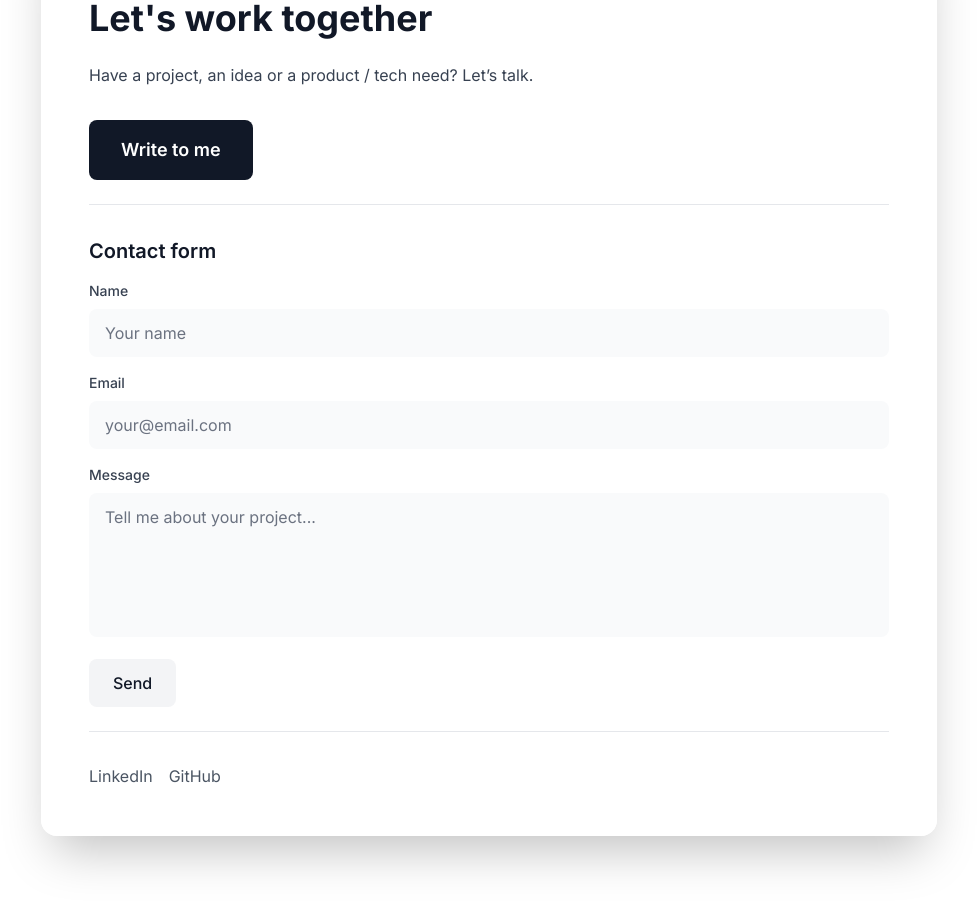
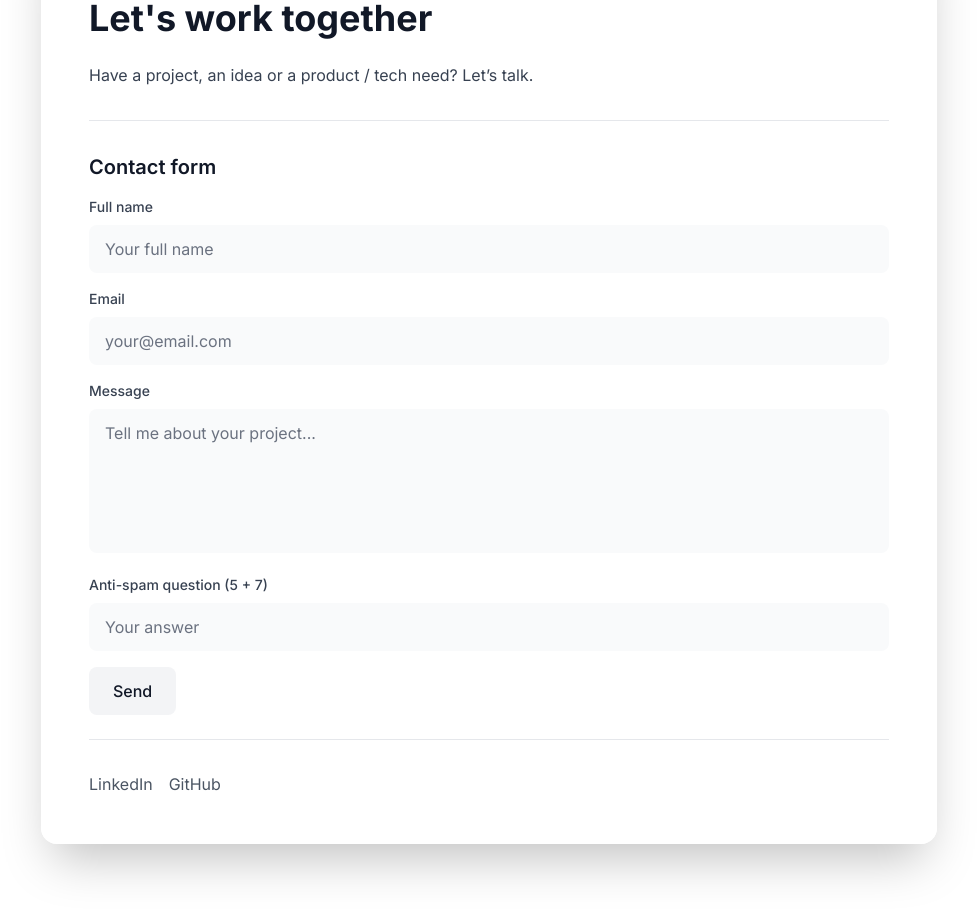
Before and after one commit to sachafontaine/sacha-fontaine-site, a Next.js app: page / in a window 1280 px wide. Shown: the part 3040-3956 px from the top of the page, without its empty margins (151-1128 px from the left). Built offline with nearby package versions, Linux system fonts and the light colour scheme.

Commit message:
Make contact form functional with captcha

```diff
--- /dev/null
+++ b/app/api/contact/route.ts
@@ -0,0 +1,78 @@
+import { NextResponse } from "next/server";
+
+type Captcha = {
+  a?: number;
+  b?: number;
+};
+
+interface ContactPayload {
+  name?: string;
+  email?: string;
+  message?: string;
+  captcha?: Captcha;
+  captchaAnswer?: string;
+}
+
+const RESEND_API_KEY = process.env.RESEND_API_KEY;
+
+export async function POST(request: Request) {
+  let body: ContactPayload;
+
+  try {
+    body = await request.json();
+  } catch (error) {
+    console.error("Invalid contact payload", error);
+    return NextResponse.json({ error: "Requête invalide." }, { status: 400 });
+  }
+
+  if (!RESEND_API_KEY) {
+    return NextResponse.json(
+      { error: "Email service is not configured." },
+      { status: 500 },
+    );
+  }
+
+  const { name, email, message, captcha, captchaAnswer } = body;
+
+  if (!name?.trim() || !email?.trim() || !message?.trim() || !captchaAnswer?.trim()) {
+    return NextResponse.json({ error: "Tous les champs sont requis." }, { status: 400 });
+  }
+
+  const expected = (captcha?.a ?? 0) + (captcha?.b ?? 0);
+  if (Number(captchaAnswer) !== expected || expected <= 0) {
+    return NextResponse.json({ error: "Captcha invalide." }, { status: 400 });
+  }
+
+  const fromAddress = process.env.RESEND_FROM_EMAIL || "contact@sacha-fontaine.com";
+
+  try {
+    const response = await fetch("https://api.resend.com/emails", {
+      method: "POST",
+      headers: {
+        Authorization: `Bearer ${RESEND_API_KEY}`,
+        "Content-Type": "application/json",
+      },
+      body: JSON.stringify({
+        from: fromAddress,
+        to: ["sachafontaine.pro@gmail.com"],
+        reply_to: email,
+        subject: `Nouveau message de ${name}`,
+        text: `Nom: ${name}\nEmail: ${email}\n\n${message}`,
+      }),
+    });
+
+    if (!response.ok) {
+      const errorDetail = await response.text();
+      console.error("Resend error", errorDetail);
+      return NextResponse.json({ error: "Impossible d'envoyer le message pour le moment." }, { status: 500 });
+    }
+
+    return NextResponse.json({ success: true });
+  } catch (error) {
+    console.error("Contact form error", error);
+    return NextResponse.json(
+      { error: "Impossible d'envoyer le message pour le moment." },
+      { status: 500 },
+    );
+  }
+}
--- a/components/Contact.tsx
+++ b/components/Contact.tsx
@@ -1,10 +1,92 @@
 "use client";
 
 import { motion } from "framer-motion";
+import { FormEvent, useMemo, useState } from "react";
 import { useLanguage } from "@/contexts/LanguageContext";
+
+type Captcha = {
+  a: number;
+  b: number;
+};
+
+const generateCaptcha = (): Captcha => ({
+  a: Math.floor(Math.random() * 8) + 2,
+  b: Math.floor(Math.random() * 8) + 2,
+});
 
 export default function Contact() {
   const { t } = useLanguage();
+  const [formData, setFormData] = useState({
+    name: "",
+    email: "",
+    message: "",
+    captchaAnswer: "",
+  });
+  const [captcha, setCaptcha] = useState<Captcha>(generateCaptcha);
+  const [status, setStatus] = useState<"idle" | "loading" | "success" | "error">(
+    "idle",
+  );
+  const [feedback, setFeedback] = useState<string | null>(null);
+
+  const captchaQuestion = useMemo(
+    () => `${captcha.a} + ${captcha.b}`,
+    [captcha.a, captcha.b],
+  );
+
+  const resetForm = () => {
+    setFormData({ name: "", email: "", message: "", captchaAnswer: "" });
+    setCaptcha(generateCaptcha());
+  };
+
+  const handleSubmit = async (event: FormEvent<HTMLFormElement>) => {
+    event.preventDefault();
+    setFeedback(null);
+
+    if (
+      !formData.name.trim() ||
+      !formData.email.trim() ||
+      !formData.message.trim() ||
+      !formData.captchaAnswer.trim()
+    ) {
+      setStatus("error");
+      setFeedback(t("contact.requiredFields"));
+      return;
+    }
+
+    setStatus("loading");
+
+    try {
+      const response = await fetch("/api/contact", {
+        method: "POST",
+        headers: {
+          "Content-Type": "application/json",
+        },
+        body: JSON.stringify({
+          name: formData.name,
+          email: formData.email,
+          message: formData.message,
+          captcha,
+          captchaAnswer: formData.captchaAnswer,
+        }),
+      });
+
+      if (response.ok) {
+        setStatus("success");
+        setFeedback(t("contact.success"));
+        resetForm();
+      } else {
+        const data = await response.json().catch(() => null);
+        setStatus("error");
+        setFeedback(data?.error ?? t("contact.error"));
+        setCaptcha(generateCaptcha());
+      }
+    } catch (error) {
+      console.error(error);
+      setStatus("error");
+      setFeedback(t("contact.error"));
+      setCaptcha(generateCaptcha());
+    }
+  };
 
   return (
     <section id="contact" className="py-12 px-4 sm:px-6 lg:px-8 pb-24">
@@ -32,24 +114,11 @@ export default function Contact() {
           </p>
 
           <div className="space-y-6">
-            <a
-              href="mailto:sacha@example.com"
-              className="inline-block"
-            >
-              <motion.button
-                whileHover={{ scale: 1.05 }}
-                whileTap={{ scale: 0.95 }}
-                className="px-8 py-4 rounded-lg dark:bg-gray-800 bg-gray-900 dark:text-white text-white font-semibold text-lg transition-all duration-200 w-full sm:w-auto"
-              >
-                {t("contact.writeMe")}
-              </motion.button>
-            </a>
-
             <div className="mt-8 pt-8 dark:border-t border-t dark:border-gray-800 border-gray-200">
               <h3 className="text-xl font-semibold dark:text-white text-gray-900 mb-4">
                 {t("contact.formTitle")}
               </h3>
-              <form className="space-y-4">
+              <form className="space-y-4" onSubmit={handleSubmit}>
                 <div>
                   <label
                     htmlFor="name"
@@ -61,8 +130,17 @@ export default function Contact() {
                     type="text"
                     id="name"
                     name="name"
+                    required
                     className="w-full px-4 py-3 rounded-lg dark:bg-gray-800/50 bg-gray-50 dark:border-gray-700/50 border-gray-300 dark:text-white text-gray-900 placeholder-gray-500 focus:outline-none focus:border-gray-500 focus:ring-1 focus:ring-gray-500 transition-all"
                     placeholder={t("contact.namePlaceholder")}
+                    value={formData.name}
+                    onChange={(event) =>
+                      setFormData((previous) => ({
+                        ...previous,
+                        name: event.target.value,
+                      }))
+                    }
+                    autoComplete="name"
                   />
                 </div>
                 <div>
@@ -76,8 +154,17 @@ export default function Contact() {
                     type="email"
                     id="email"
                     name="email"
+                    required
                     className="w-full px-4 py-3 rounded-lg dark:bg-gray-800/50 bg-gray-50 dark:border-gray-700/50 border-gray-300 dark:text-white text-gray-900 placeholder-gray-500 focus:outline-none focus:border-gray-500 focus:ring-1 focus:ring-gray-500 transition-all"
                     placeholder={t("contact.emailPlaceholder")}
+                    value={formData.email}
+                    onChange={(event) =>
+                      setFormData((previous) => ({
+                        ...previous,
+                        email: event.target.value,
+                      }))
+                    }
+                    autoComplete="email"
                   />
                 </div>
                 <div>
@@ -91,19 +178,61 @@ export default function Contact() {
                     id="message"
                     name="message"
                     rows={5}
+                    required
                     className="w-full px-4 py-3 rounded-lg dark:bg-gray-800/50 bg-gray-50 dark:border-gray-700/50 border-gray-300 dark:text-white text-gray-900 placeholder-gray-500 focus:outline-none focus:border-accent focus:ring-1 focus:ring-accent transition-all resize-none"
                     placeholder={t("contact.messagePlaceholder")}
+                    value={formData.message}
+                    onChange={(event) =>
+                      setFormData((previous) => ({
+                        ...previous,
+                        message: event.target.value,
+                      }))
+                    }
                   />
                 </div>
+                <div>
+                  <label
+                    htmlFor="captcha"
+                    className="block text-sm font-medium dark:text-gray-300 text-gray-700 mb-2"
+                  >
+                    {t("contact.captcha")} ({captchaQuestion})
+                  </label>
+                  <input
+                    type="number"
+                    id="captcha"
+                    name="captcha"
+                    required
+                    className="w-full px-4 py-3 rounded-lg dark:bg-gray-800/50 bg-gray-50 dark:border-gray-700/50 border-gray-300 dark:text-white text-gray-900 placeholder-gray-500 focus:outline-none focus:border-gray-500 focus:ring-1 focus:ring-gray-500 transition-all"
+                    placeholder={t("contact.captchaPlaceholder")}
+                    value={formData.captchaAnswer}
+                    onChange={(event) =>
+                      setFormData((previous) => ({
+                        ...previous,
+                        captchaAnswer: event.target.value,
+                      }))
+                    }
+                    inputMode="numeric"
+                    min="0"
+                  />
+                </div>
+                {feedback && (
+                  <p
+                    className={`text-sm ${
+                      status === "success"
+                        ? "text-green-600 dark:text-green-400"
+                        : "text-red-600 dark:text-red-400"
+                    }`}
+                    aria-live="polite"
+                  >
+                    {feedback}
+                  </p>
+                )}
                 <button
-                  type="button"
-                  className="px-6 py-3 rounded-lg dark:bg-gray-800/50 bg-gray-100 dark:hover:bg-gray-700/50 hover:bg-gray-200 dark:text-white text-gray-900 font-medium dark:border-gray-700/50 border-gray-300/50 transition-all duration-200 hover:scale-105"
-                  onClick={(e) => {
-                    e.preventDefault();
-                    alert(t("contact.sendAlert"));
-                  }}
+                  type="submit"
+                  className="px-6 py-3 rounded-lg dark:bg-gray-800/50 bg-gray-100 dark:hover:bg-gray-700/50 hover:bg-gray-200 dark:text-white text-gray-900 font-medium dark:border-gray-700/50 border-gray-300/50 transition-all duration-200 hover:scale-105 disabled:opacity-60"
+                  disabled={status === "loading"}
                 >
-                  {t("contact.send")}
+                  {status === "loading" ? t("contact.sending") : t("contact.send")}
                 </button>
               </form>
             </div>
--- a/contexts/LanguageContext.tsx
+++ b/contexts/LanguageContext.tsx
@@ -129,16 +129,20 @@ const translations = {
     // Contact
     "contact.title": "Travaillons ensemble",
     "contact.description": "Un projet, une idée ou un besoin produit / tech ? Parlons-en.",
-    "contact.writeMe": "M'écrire",
     "contact.formTitle": "Formulaire de contact",
-    "contact.name": "Nom",
-    "contact.namePlaceholder": "Votre nom",
+    "contact.name": "Nom complet",
+    "contact.namePlaceholder": "Votre nom complet",
     "contact.email": "Email",
     "contact.emailPlaceholder": "votre@email.com",
     "contact.message": "Message",
     "contact.messagePlaceholder": "Parlez-moi de votre projet...",
+    "contact.captcha": "Question anti-spam",
+    "contact.captchaPlaceholder": "Votre réponse",
     "contact.send": "Envoyer",
-    "contact.sendAlert": "Formulaire de démonstration. Utilisez le bouton 'M'écrire' pour me contacter directement.",
+    "contact.sending": "Envoi en cours...",
+    "contact.requiredFields": "Merci de renseigner tous les champs.",
+    "contact.success": "Merci ! Votre message a été envoyé.",
+    "contact.error": "Une erreur est survenue. Merci de réessayer.",
   },
   en: {
     // Navigation
@@ -255,16 +259,20 @@ const translations = {
     // Contact
     "contact.title": "Let's work together",
     "contact.description": "Have a project, an idea or a product / tech need? Let’s talk.",
-    "contact.writeMe": "Write to me",
     "contact.formTitle": "Contact form",
-    "contact.name": "Name",
-    "contact.namePlaceholder": "Your name",
+    "contact.name": "Full name",
+    "contact.namePlaceholder": "Your full name",
     "contact.email": "Email",
     "contact.emailPlaceholder": "your@email.com",
     "contact.message": "Message",
     "contact.messagePlaceholder": "Tell me about your project...",
+    "contact.captcha": "Anti-spam question",
+    "contact.captchaPlaceholder": "Your answer",
     "contact.send": "Send",
-    "contact.sendAlert": "Demo form. Use the 'Write to me' button to contact me directly.",
+    "contact.sending": "Sending...",
+    "contact.requiredFields": "Please fill in every field.",
+    "contact.success": "Thank you! Your message has been sent.",
+    "contact.error": "Something went wrong. Please try again.",
   },
 };
 
```
Also changed, not shown: 1 other file (tests, documents, lock files or other folders).
